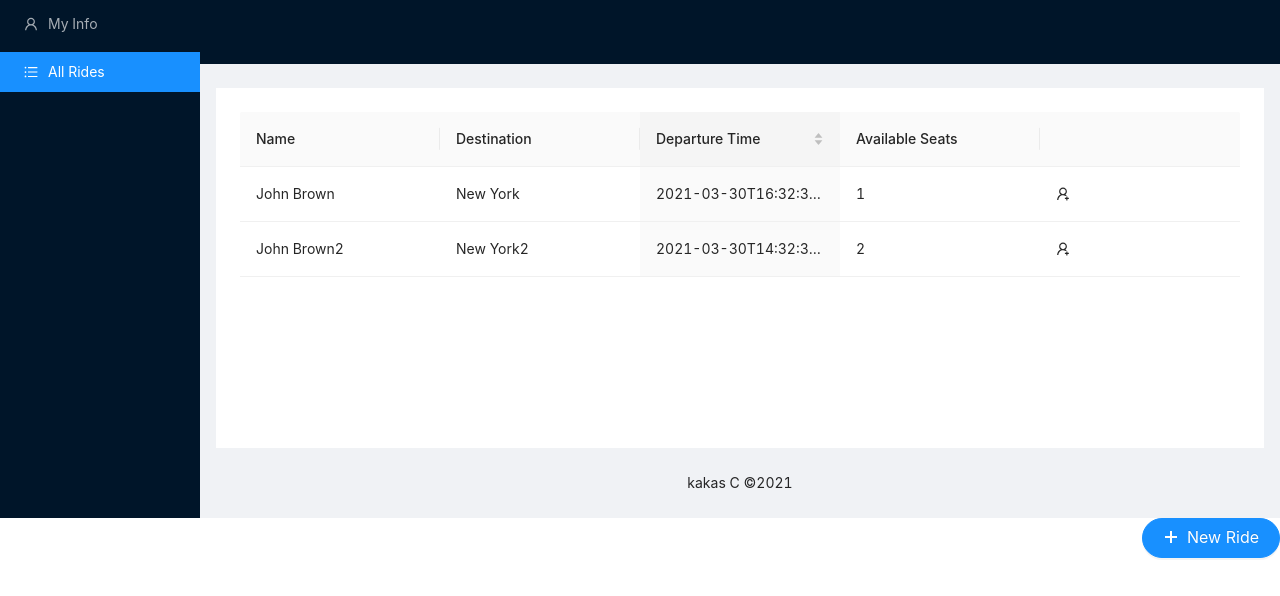
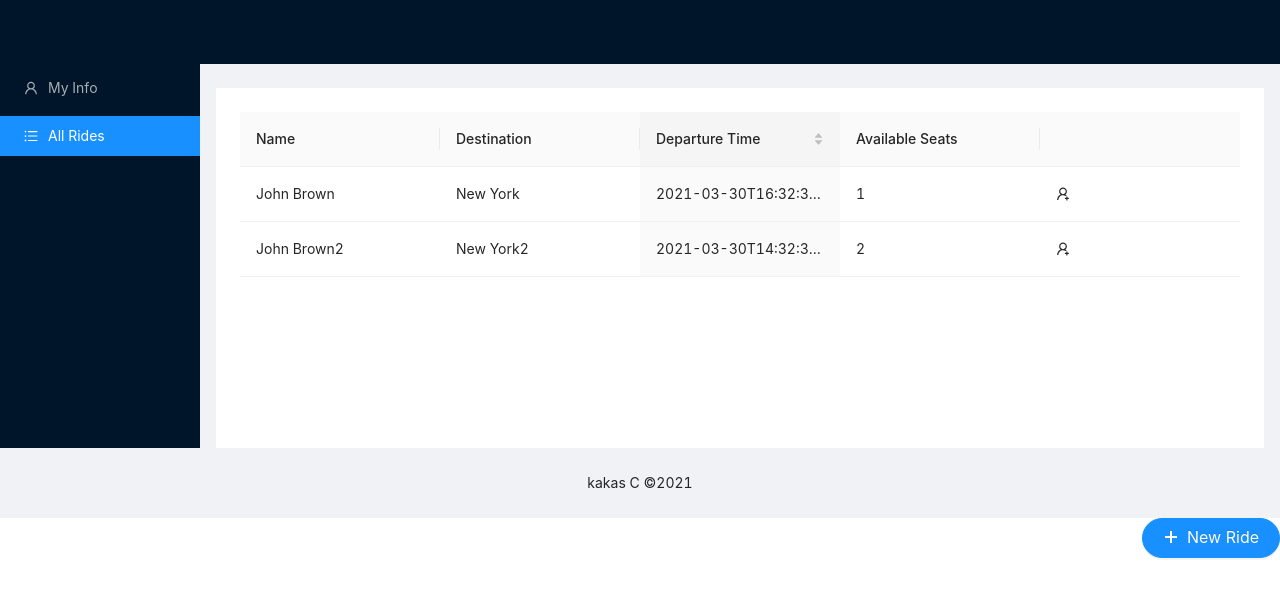
Before and after one commit to ItamarSoffer/rideclient, a React (Create React App) app in the folder ridetclient/: page / in a window 1280 px wide. Shown: the top 596 px of the page. Built offline with nearby package versions, Linux system fonts and the light colour scheme.

Commit message:
footer and header change

```diff
--- a/ridetclient/src/Pages/HomePage.js
+++ b/ridetclient/src/Pages/HomePage.js
@@ -53,10 +53,11 @@
                 >
                     <div className="logo"/>
                     <Menu theme="dark" mode="inline" defaultSelectedKeys={['2']}>
+                        <Header className="site-layout-sub-header-background" style={{padding: 0}}/>
                         <Menu.Item key="1" icon={<UserOutlined/>}>
                             My Info
                         </Menu.Item>
-                        <Menu.Item key="2" icon={<UnorderedListOutlined />}>
+                        <Menu.Item key="2" icon={<UnorderedListOutlined/>}>
                             All Rides
                         </Menu.Item>
                     </Menu>
@@ -72,14 +73,12 @@
                             />
                         </div>
                     </Content>
-                    <Footer style={{textAlign: 'center'}}>kakas C ©2021</Footer>
                 </Layout>
             </Layout>
-            <Tooltip title={"New Ride"}>
-                <Button style={{float: "right"}} type="primary" shape="round" icon={<PlusOutlined/>} size={"large"}>
-                    New Ride
-                </Button>
-            </Tooltip>
+            <Footer style={{textAlign: 'center'}}>kakas C ©2021</Footer>
+            <Button style={{float: "right"}} type="primary" shape="round" icon={<PlusOutlined/>} size={"large"}>
+                New Ride
+            </Button>
         </>
     )
 }
```
